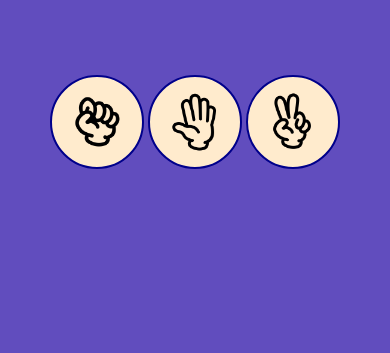
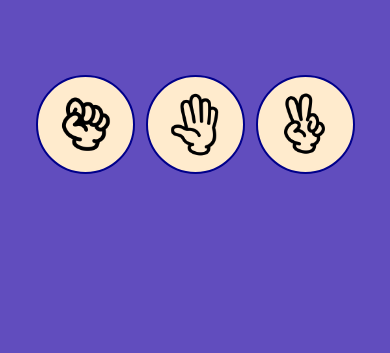
Before and after one commit to JaveriaHamid/Rock-Paper-Scissor, a plain HTML site: page index.html in a window 390 px wide. Shown: the part 491-844 px from the top of the page. Drawn offline with Linux system fonts and the light colour scheme; a web font is replaced by a local one.

Commit message:
Add files via upload

```diff
--- a/style2.css
+++ b/style2.css
@@ -185,9 +185,12 @@ h1 {
             margin-top: 90px;
         }
         .options img{
-            height: 60px;
+            height: 65px;
         }
         .options > div {
-            min-width: 98px;
+            min-width: 110px;
+        }
+        .result{
+            font-size: 3em;
         }
 }
```
